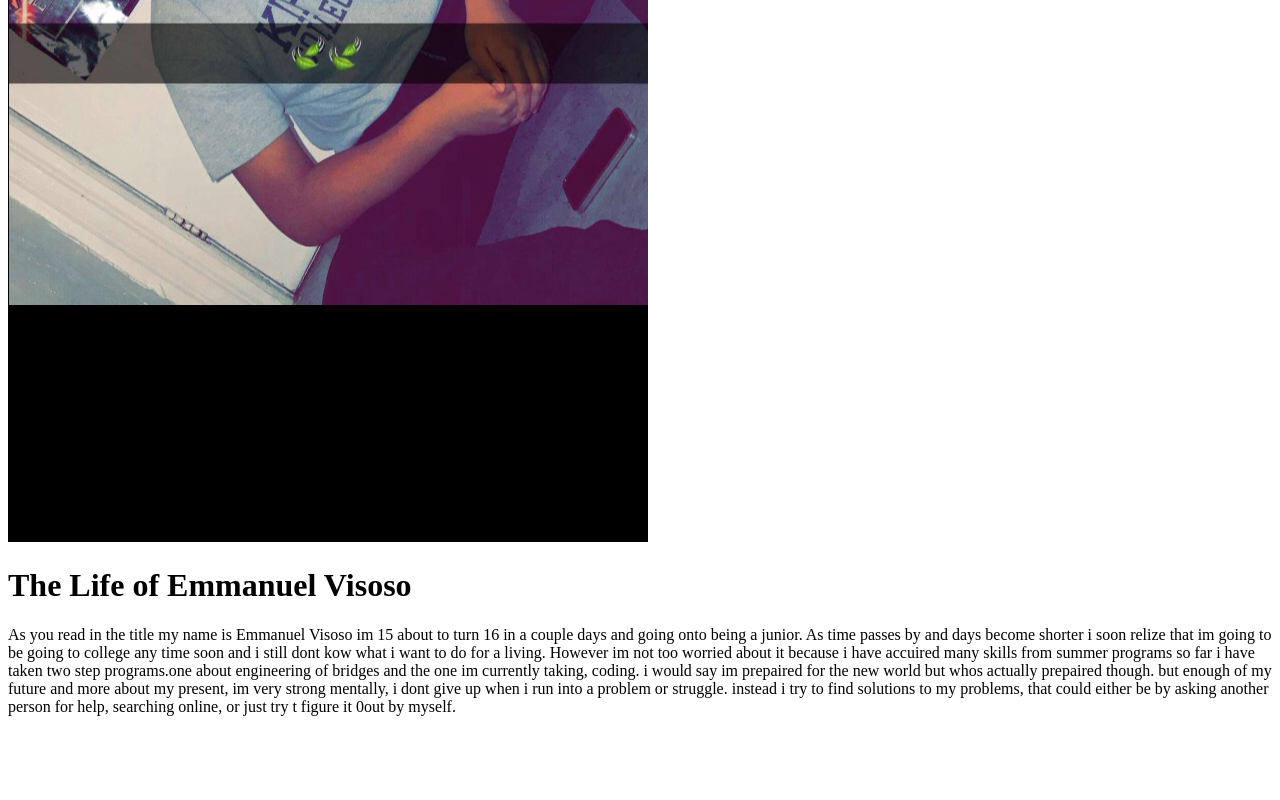
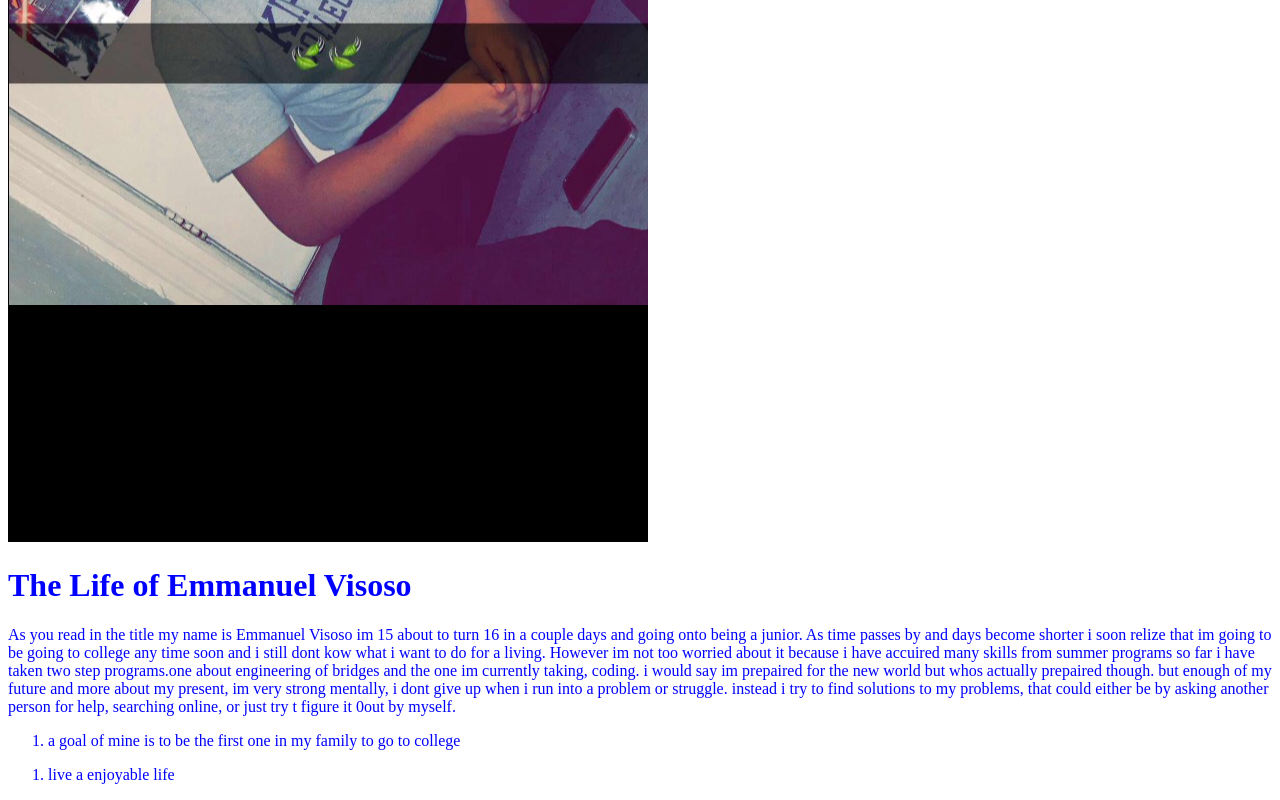
Before and after one commit to Emmanuel7251/my-profolio, a plain HTML site: page index.html in a window 1280 px wide. Shown: the part 602-1402 px from the top of the page. Before the commit the page ends 1334 px from the top, so only its background shows below. Drawn offline with Linux system fonts and the light colour scheme.

Commit message:
add style

```diff
--- /dev/null
+++ b/assetts/css/style.css
@@ -0,0 +1,3 @@
+.emmanuel{
+	color: blue
+}
--- a/index.html
+++ b/index.html
@@ -4,12 +4,14 @@
 	<meta charset="utf-8">
 	<meta http-equiv="X-UA-Compatible" content="IE=edge">
 	<title></title>
-	<link rel="stylesheet" href="">
+	<link rel="stylesheet" href="./assetts/css/style.css">
 </head>
 <body>
+<div class="emmanuel">
 <img src="./assetts/images/emmanuel.png" alt="">
 <h1>The Life of Emmanuel Visoso</h1>
 <p>As you read in the title my name is Emmanuel Visoso im 15 about to turn 16 in a couple days and going onto being a junior. As time passes by and days become shorter i soon relize that im going to be going to college any time soon and i still dont kow what i want to do for a living. However im not too worried about it because i have accuired many skills from summer programs so far i have taken two step programs.one about engineering of bridges and the one im currently taking, coding. i would say im prepaired for the new world but whos actually prepaired though. but enough of my future and more about my present, im very strong mentally, i dont give up when i run into a problem or struggle. instead i try to find solutions to my problems, that could either be by asking another person for help, searching online, or just try t figure it 0out by myself.</p>
-
+<ol><li>a goal of mine is to be the first one in my family to go to college</li></ol><ol><li>live a enjoyable life</li></ol>
+</div>
 </body>
 </html>
```
